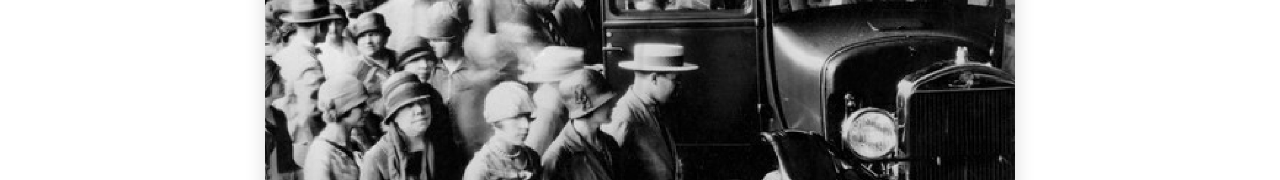
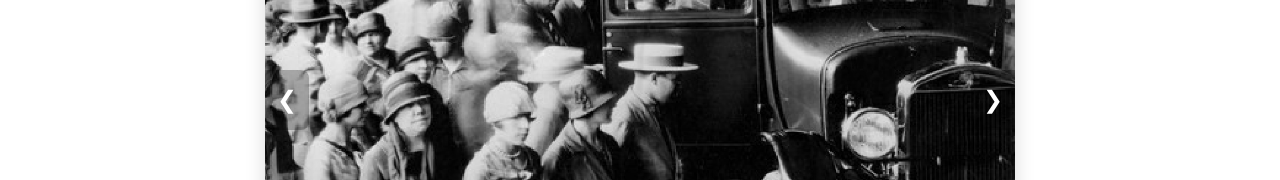
Before and after one commit to RonaldF01/Java-Script-Sprint-, a plain HTML site: page Java SCRIPT sprint/index.html in a window 1280 px wide. Shown: the part 286-466 px from the top of the page. Drawn offline with Linux system fonts and the light colour scheme.

Commit message:
alterando e concertando posicionamento dos botões de avançar e retornar a imagem anterior

```diff
--- a/Java SCRIPT sprint/css/style.css
+++ b/Java SCRIPT sprint/css/style.css
@@ -110,7 +110,7 @@ div#carousel:hover .foto-carro {
     padding: 16px 12px;
     cursor: pointer;
     z-index: 10;                     /* Força os botões a ficarem na frente da imagem */
-    opacity: 0;                      /* Deixa invisível por padrão */
+    opacity: 1;                      /* Deixa invisível por padrão */
     transition: background 0.2s ease, opacity 0.3s ease; /* Transição suave de aparecimento */
 }
 
--- a/Java SCRIPT sprint/index.html
+++ b/Java SCRIPT sprint/index.html
@@ -35,7 +35,7 @@
 
             <div id="carousel-images"></div>
 
-            <button id="next-btn" onclick="Carousel.Next()"&#10095;></button>
+            <button id="next-btn" onclick="Carousel.Next()">&#10095;</button>
 
         </div>
 
```
